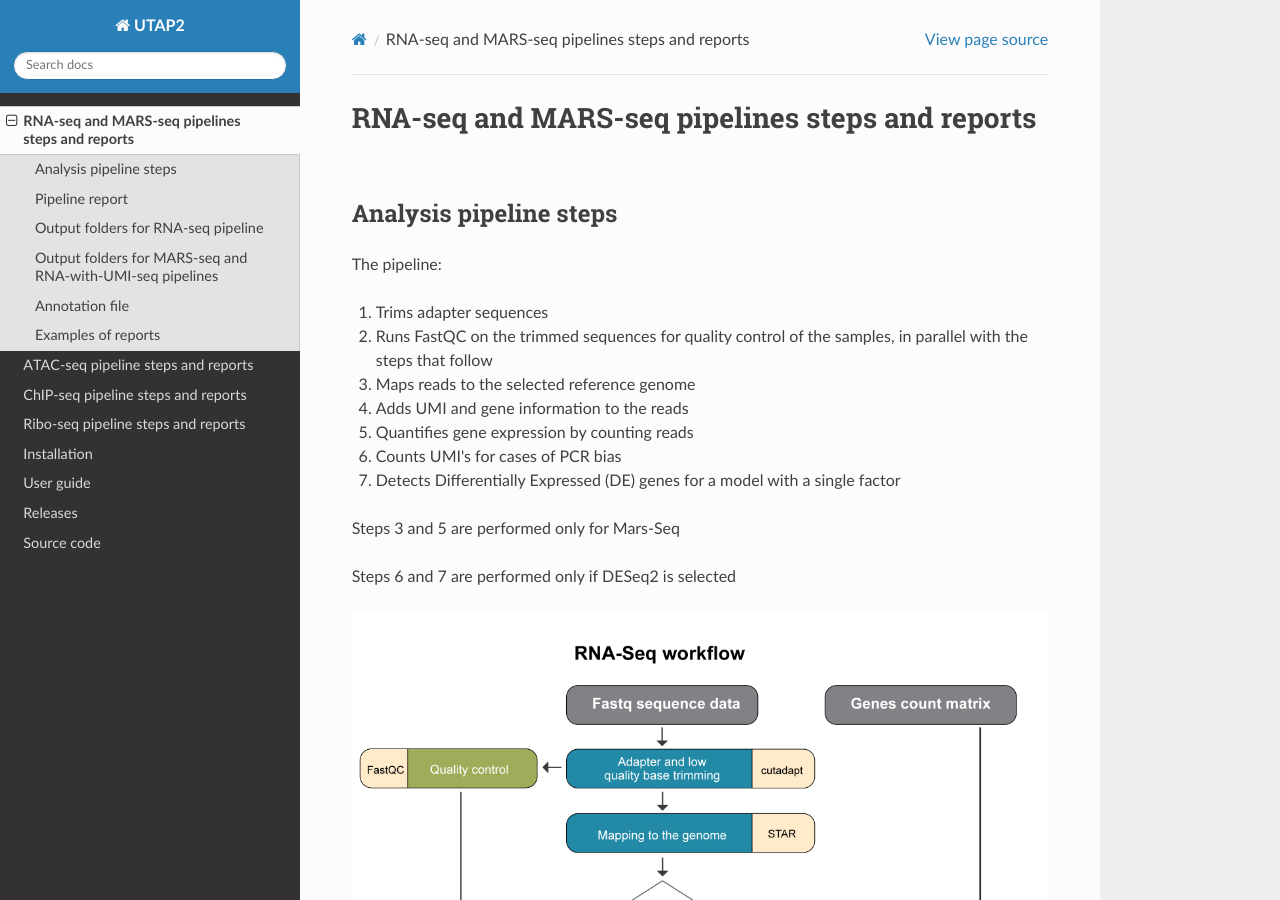
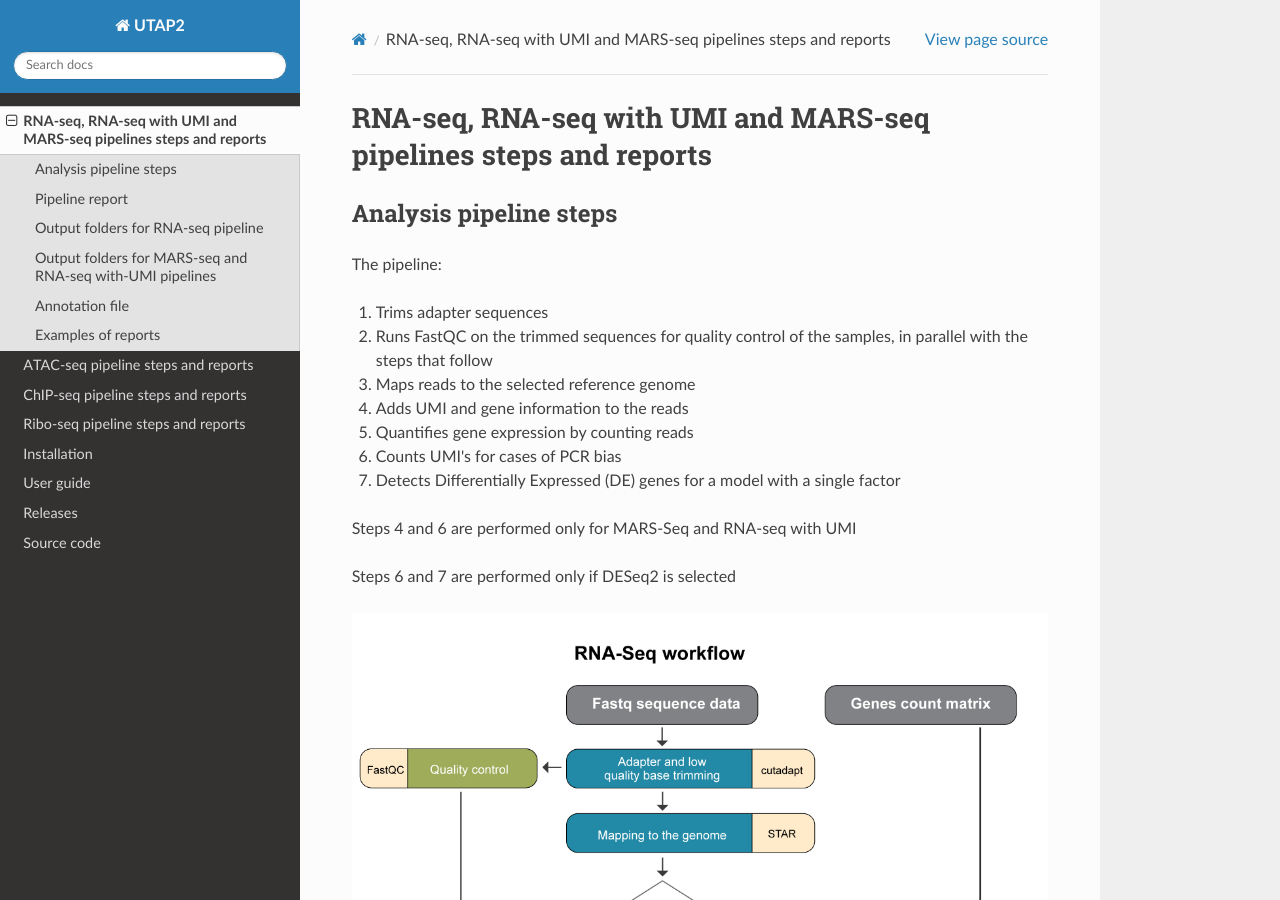
Before and after one commit to utap2/utap2, a Sphinx documentation site: the page built from docs/rst/rna-mars-seq-results.rst, in a window 1280 px wide and 900 px high. Built offline with Sphinx 7.4.7 and the Read the Docs theme 3.1.0, drawn with Linux system fonts in a browser that asks for light colours; pages that are not in the unit, such as notebooks, are missing from menus; some of the changed text lies outside the part shown.

Commit message:
Update rna-mars-seq-results.rst

```diff
--- a/docs/rst/rna-mars-seq-results.rst
+++ b/docs/rst/rna-mars-seq-results.rst
@@ -1,4 +1,4 @@
-RNA-seq and MARS-seq pipelines steps and reports
+RNA-seq, RNA-seq with UMI and MARS-seq pipelines steps and reports
 ###################################
 
 Analysis pipeline steps
@@ -20,7 +20,7 @@ The pipeline:
 
 7. Detects Differentially Expressed (DE) genes for a model with a single factor
 
-Steps 3 and 5 are performed only for Mars-Seq
+Steps 4 and 6 are performed only for MARS-Seq and RNA-seq with UMI
 
 Steps 6 and 7 are performed only if DESeq2 is selected
 
@@ -75,7 +75,7 @@ Log files (one directory above the output directory)
 
 snakemake_stdout.txt
 
-Output folders for MARS-seq and RNA-with-UMI-seq pipelines
+Output folders for MARS-seq and RNA-seq with-UMI pipelines
 --------------
 1_combined_fastq
 
```
